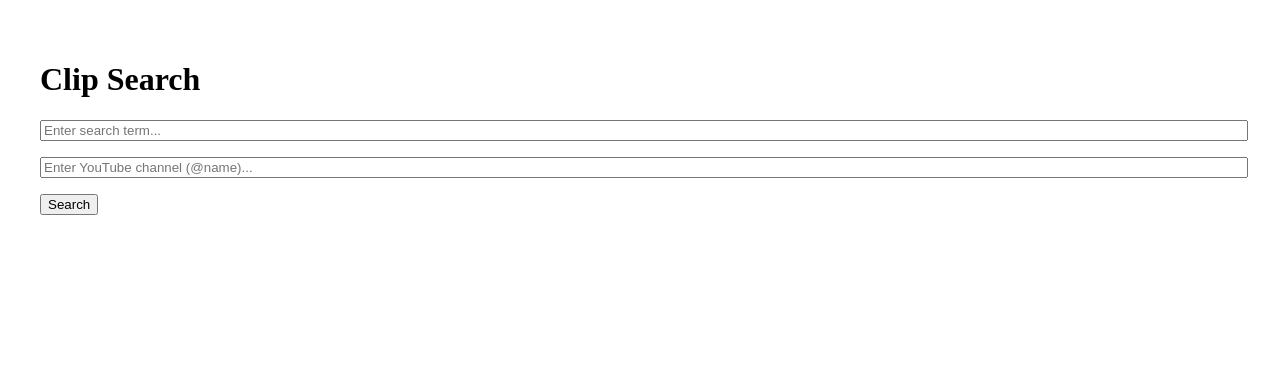
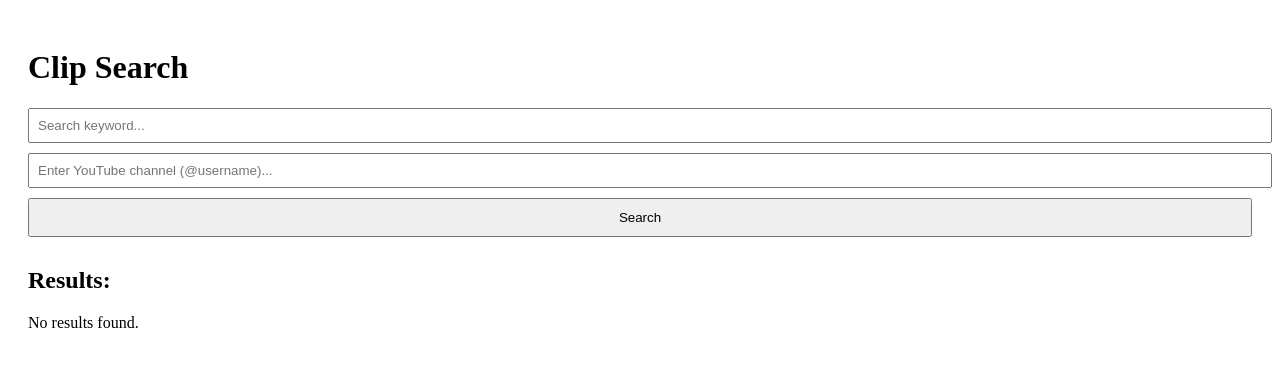
Before and after one commit to Crevista/Clipsearch, a Next.js app: page /clip-search in a window 1280 px wide. Shown: the top 366 px of the page. Built offline with nearby package versions, Linux system fonts and the light colour scheme.

Commit message:
Update clip-search.js

```diff
--- a/pages/clip-search.js
+++ b/pages/clip-search.js
@@ -1,48 +1,61 @@
-import { useState } from 'react';
+import { useState } from "react";
 
 export default function ClipSearch() {
-  const [searchTerm, setSearchTerm] = useState('');
-  const [channelName, setChannelName] = useState('');
-  const [result, setResult] = useState(null);
+  const [query, setQuery] = useState("");
+  const [channel, setChannel] = useState("");
+  const [results, setResults] = useState([]);
 
   const handleSearch = async () => {
-    if (!searchTerm) return;
-
-    const response = await fetch(`/api/transcript?query=${searchTerm}&channel=${channelName}`);
+    const response = await fetch("/api/search", {
+      method: "POST",
+      headers: {
+        "Content-Type": "application/json",
+      },
+      body: JSON.stringify({ query, channelUsername: channel }),
+    });
     const data = await response.json();
-    setResult(data);
+    setResults(data);
   };
 
   return (
-    <div style={{ padding: '2rem' }}>
+    <div style={{ padding: 20 }}>
       <h1>Clip Search</h1>
       <input
         type="text"
-        placeholder="Enter search term..."
-        value={searchTerm}
-        onChange={(e) => setSearchTerm(e.target.value)}
-        style={{ display: 'block', marginBottom: '1rem', width: '100%' }}
+        placeholder="Search keyword..."
+        value={query}
+        onChange={(e) => setQuery(e.target.value)}
+        style={{ width: "100%", marginBottom: 10, padding: 8 }}
       />
       <input
         type="text"
-        placeholder="Enter YouTube channel (@name)..."
-        value={channelName}
-        onChange={(e) => setChannelName(e.target.value)}
-        style={{ display: 'block', marginBottom: '1rem', width: '100%' }}
+        placeholder="Enter YouTube channel (@username)..."
+        value={channel}
+        onChange={(e) => setChannel(e.target.value)}
+        style={{ width: "100%", marginBottom: 10, padding: 8 }}
       />
-      <button onClick={handleSearch} style={{ marginBottom: '2rem' }}>
+      <button onClick={handleSearch} style={{ padding: 10, width: "100%" }}>
         Search
       </button>
 
-      {/* Result section */}
-      {result && (
-        <div style={{ marginTop: '2rem' }}>
-          <h2>Result:</h2>
-          {result?.text ? (
-            <p>{result.text}</p>
-          ) : (
-            <p>No result found. Try a different search term or channel.</p>
-          )}
+      <h2 style={{ marginTop: 30 }}>Results:</h2>
+      {results.length === 0 ? (
+        <p>No results found.</p>
+      ) : (
+        <div>
+          {results.map((video) => (
+            <div key={video.videoId} style={{ marginBottom: 20 }}>
+              <a
+                href={`https://www.youtube.com/watch?v=${video.videoId}`}
+                target="_blank"
+                rel="noopener noreferrer"
+                style={{ textDecoration: "none", color: "black" }}
+              >
+                <img src={video.thumbnail} alt={video.title} />
+                <p>{video.title}</p>
+              </a>
+            </div>
+          ))}
         </div>
       )}
     </div>
```
